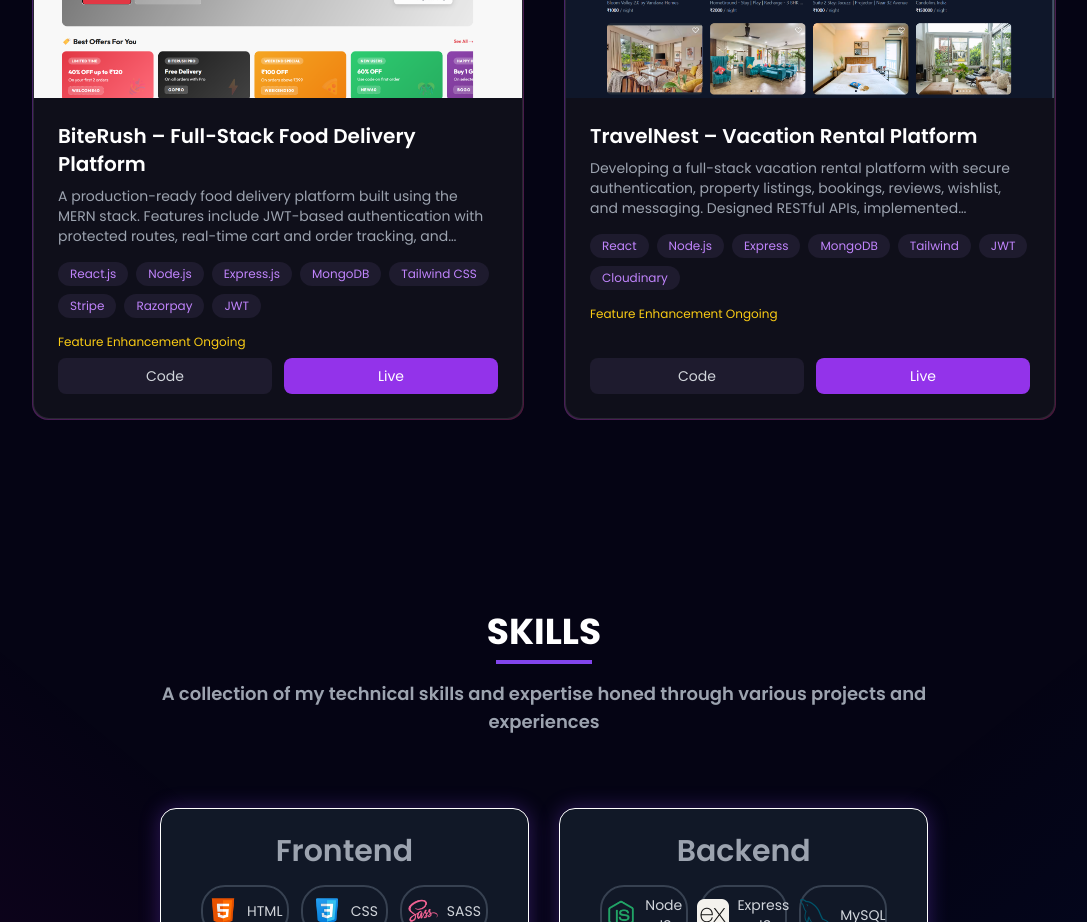
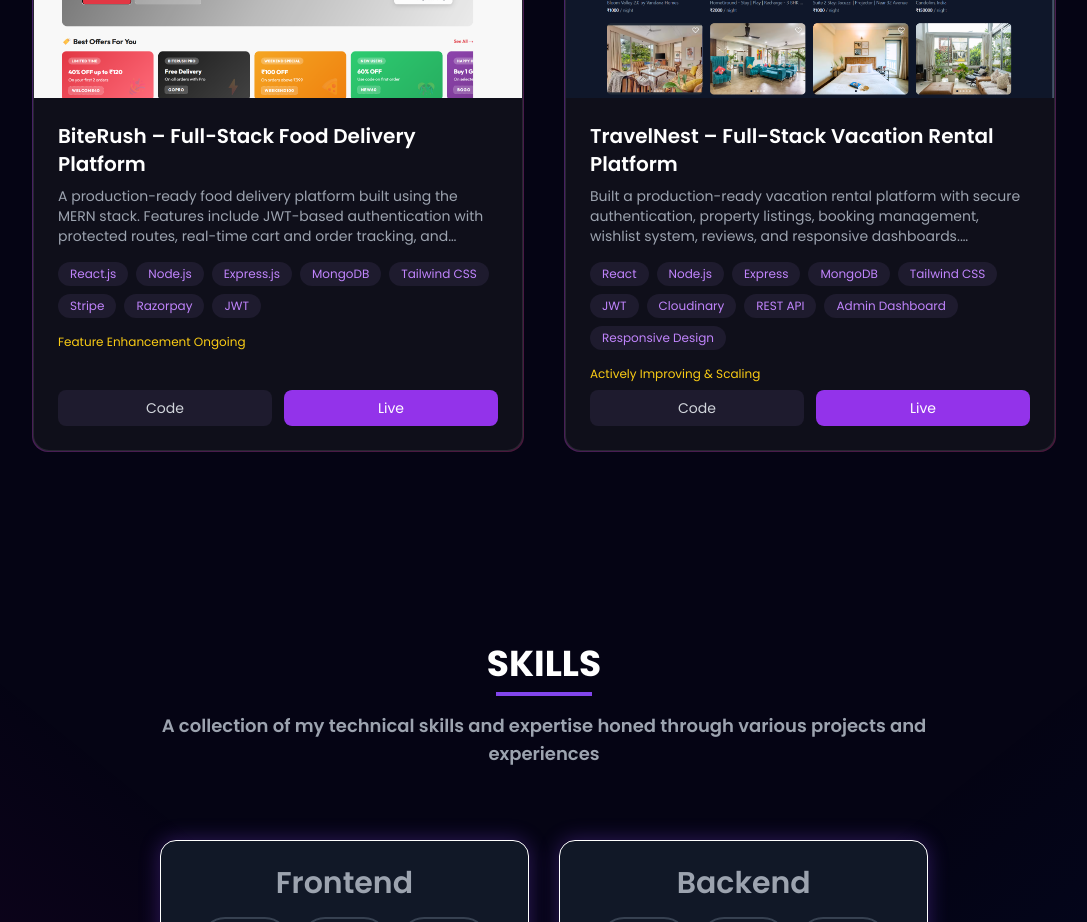
Before and after one commit to sachinchaudhary1999/sachin-portfolio, a React (Vite) app: page / in a window 1280 px wide. Shown: the part 1340-2262 px from the top of the page, without its empty margins (96-1183 px from the left). Built offline with nearby package versions, Linux system fonts and the light colour scheme.

Commit message:
change project url

```diff
--- a/src/constants.js
+++ b/src/constants.js
@@ -227,13 +227,24 @@ export const projects = [
 
 {
   id: 2,
-  title: "TravelNest – Vacation Rental Platform",
+  title: "TravelNest – Full-Stack Vacation Rental Platform",
   description:
-    "Developing a full-stack vacation rental platform with secure authentication, property listings, bookings, reviews, wishlist, and messaging. Designed RESTful APIs, implemented protected routes, and built a responsive UI using Tailwind. Currently enhancing booking validation, availability logic, and user dashboard.",
+    "Built a production-ready vacation rental platform with secure authentication, property listings, booking management, wishlist system, reviews, and responsive dashboards. Developed a fully functional admin panel for managing users, listings, bookings, and platform activity. Built RESTful APIs with protected routes, integrated Cloudinary for optimized image delivery, and implemented JWT-based authentication with role-based access control. Focused on scalable backend architecture, responsive UI design, booking validation, availability management, and performance optimization using React, Express, MongoDB, and Tailwind CSS.",
   image: TravelNest,
-  tags: ["React", "Node.js", "Express", "MongoDB", "Tailwind", "JWT", "Cloudinary"],
+  tags: [
+    "React",
+    "Node.js",
+    "Express",
+    "MongoDB",
+    "Tailwind CSS",
+    "JWT",
+    "Cloudinary",
+    "REST API",
+    "Admin Dashboard",
+    "Responsive Design"
+  ],
   github: "https://github.com/sachinchaudhary1999/TravelNest.git",
-  webapp: "https://travel-nest-jade.vercel.app/",
-  status: "Feature Enhancement Ongoing"
-},
+  webapp: "https://travel-nest-rho.vercel.app",
+  status: "Actively Improving & Scaling"
+}
 ];
```
